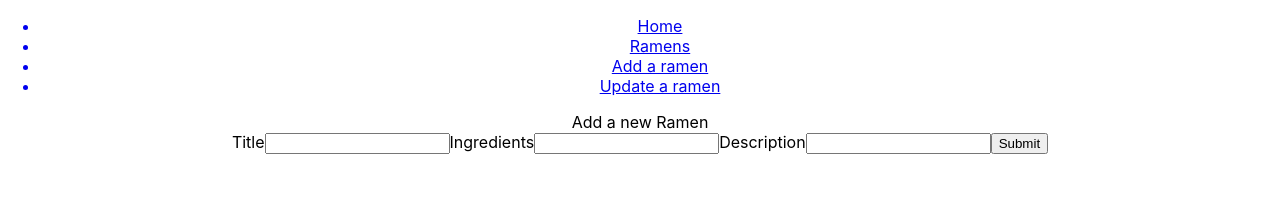
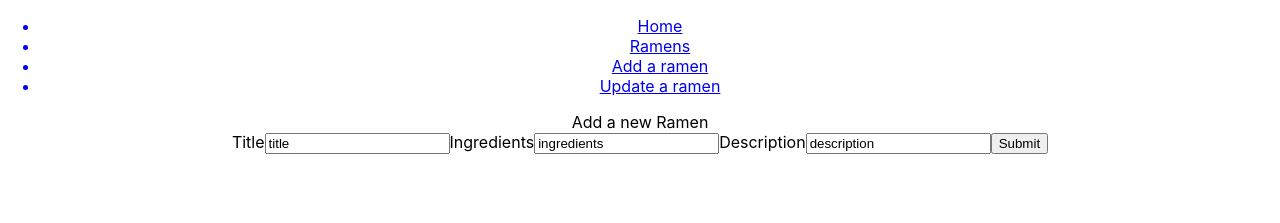
Before and after one commit to IliaZolas/Ramen-Cookbook, a React (Create React App) app in the folder client/: page /new-ramen in a window 1280 px wide. Shown: the top 223 px of the page. Built offline with nearby package versions, Linux system fonts and the light colour scheme.

Commit message:
ft/TOD-11 - onsubmit for add ramen

```diff
--- a/client/src/App.js
+++ b/client/src/App.js
@@ -20,6 +20,6 @@ function App() {
       </div>
     </Router>
   );
-}
+};
 
 export default App;
--- a/client/src/components/addRamenForm.js
+++ b/client/src/components/addRamenForm.js
@@ -1,22 +1,56 @@
+import { useState } from "react";
 
 const AddRamenForm = () => {
+    const [ramen, setRamen ] = useState([{
+        title:'',
+        ingredients:'',
+        description:''
+    }]);
+
+    const onSubmitForm = async e => {
+        try {
+            const body = { title, description, ingredients};
+            const response = await fetch("http://localhost:4000/ramen/new", {
+              method: "POST",
+              headers: { "Content-Type": "application/json" },
+              body: JSON.stringify(body)
+            });
+
+            window.location = "/ramen";
+          } catch (err) {
+            console.error(err.message);
+          }
+    };
+
  return (
-    <form>
+    <form method="post" onSubmit={onSubmitForm}>
         <label>
             Title
-            <input type="text" name="title" />
+            <input
+                type="text"
+                name="title"
+                value="title"
+                onChange={e => setRamen(e.target.value.title)} />
         </label>
         <label>
             Ingredients
-            <input type="text" name="ingredients" />
+            <input
+                type="text"
+                name="ingredients"
+                value="ingredients"
+                onChange={e => setRamen(e.target.value.ingredients)} />
         </label>
         <label>
             Description
-            <input type="text" name="description" />
+            <input
+                type="text"
+                name="description"
+                value="description"
+                onChange={e => setRamen(e.target.value.description)} />
         </label>
         <input type="submit" value="Submit" />
     </form>
- )
+ );
 
 }
 
--- a/client/src/components/navbar.js
+++ b/client/src/components/navbar.js
@@ -21,6 +21,6 @@ const Navbar = () => {
             </div>
         </div>
       );
-}
+};
 
 export default Navbar;
```
Also changed, not shown: 1 other file (tests, documents, lock files or other folders).
